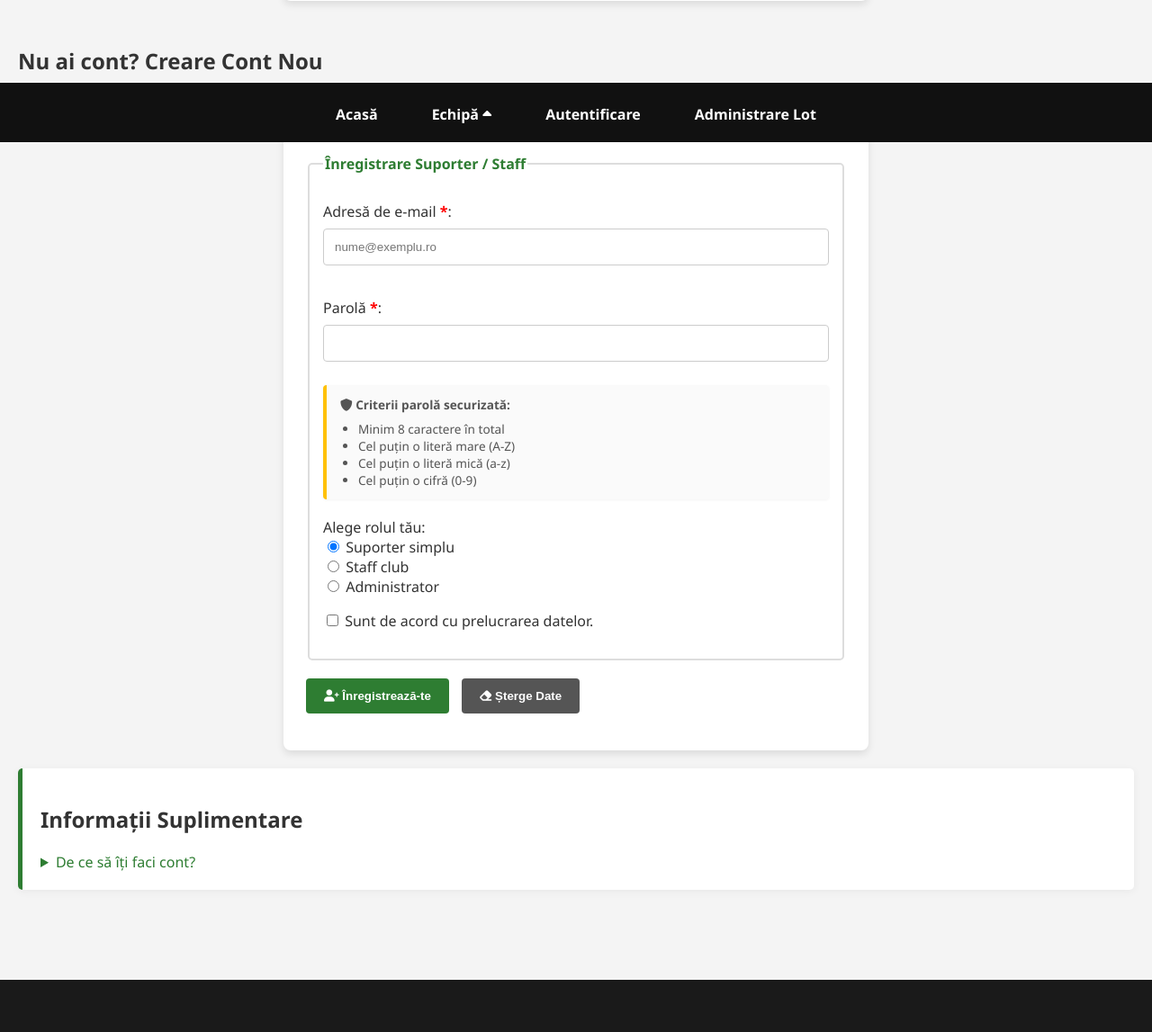
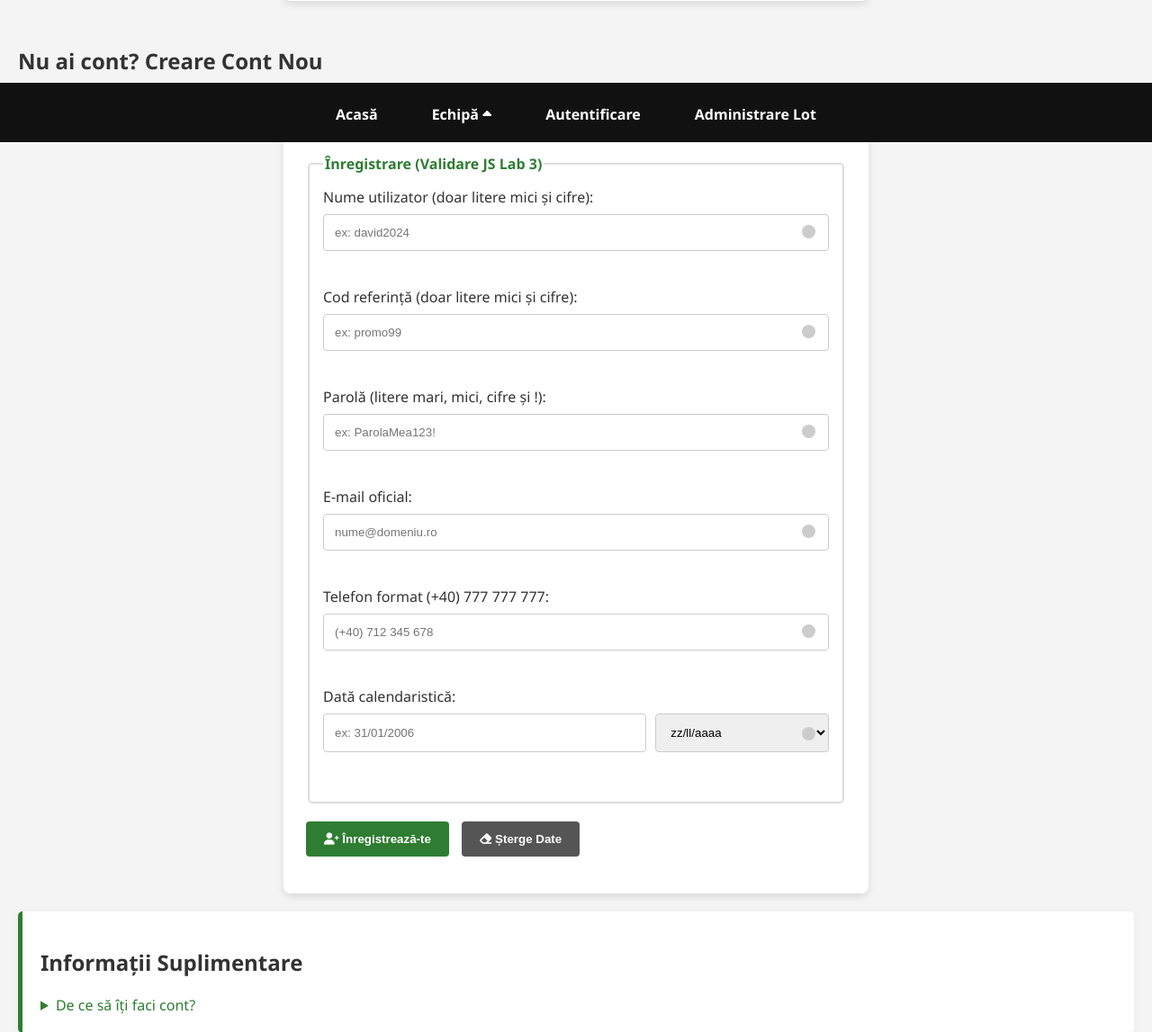
Before and after one commit to davigzdon/proiect_fotbal2, a PHP site: page /autentificare.html in a window 1280 px wide. Shown: the part 642-1789 px from the top of the page at 90% size. Run offline with PHP 8.4, Linux system fonts and the light colour scheme.

Commit message:
trecerea la js, modifcari in still, autentificare, administare si index,

```diff
--- a/autentificare.html
+++ b/autentificare.html
@@ -59,42 +59,51 @@
             <p><small>Câmpurile marcate cu <span style="color: red; font-weight: bold;">*</span> sunt obligatorii.</small></p>
 
             <form action="#" method="post">
-                <fieldset>
-                    <legend>Înregistrare Suporter / Staff</legend>
+                <fieldset id="form-inregistrare">
+    <legend>Înregistrare (Validare JS Lab 3)</legend>
 
-                    <p>
-                        <label>Adresă de e-mail <span style="color: red; font-weight: bold;">*</span>:</label>
-                        <input type="email" name="reg_email" required placeholder="nume@exemplu.ro">
-                    </p>
+    <div class="input-container">
+        <label>Nume utilizator (doar litere mici și cifre):</label>
+        <input type="text" id="username" placeholder="ex: david2024">
+        <span class="bulina-validare" id="bulina-user"></span>
+    </div>
 
-                    <p>
-                        <label>Parolă <span style="color: red; font-weight: bold;">*</span>:</label>
-                        <input type="password" name="reg_pass" required
-                               pattern="(?=.*\d)(?=.*[a-z])(?=.*[A-Z]).{8,}"
-                               title="Parola trebuie să conțină minim 8 caractere, o literă mare, o literă mică și un număr.">
-                    </p>
+    <div class="input-container">
+        <label>Cod referință (doar litere mici și cifre):</label>
+        <input type="text" id="referinta" placeholder="ex: promo99">
+        <span class="bulina-validare" id="bulina-ref"></span>
+    </div>
 
-                    <div class="parola-criterii">
-                        <strong><i class="fas fa-shield-alt"></i> Criterii parolă securizată:</strong>
-                        <ul>
-                            <li>Minim 8 caractere în total</li>
-                            <li>Cel puțin o literă mare (A-Z)</li>
-                            <li>Cel puțin o literă mică (a-z)</li>
-                            <li>Cel puțin o cifră (0-9)</li>
-                        </ul>
-                    </div>
+    <div class="input-container">
+        <label>Parolă (litere mari, mici, cifre și !):</label>
+        <input type="password" id="parola-lab" placeholder="ex: ParolaMea123!">
+        <span class="bulina-validare" id="bulina-parola"></span>
+    </div>
 
-                    <p>
-                        <label>Alege rolul tău:</label><br>
-                        <input type="radio" name="rol" value="suporter" checked> Suporter simplu<br>
-                        <input type="radio" name="rol" value="staff"> Staff club<br>
-                        <input type="radio" name="rol" value="admin"> Administrator
-                    </p>
+    <div class="input-container">
+        <label>E-mail oficial:</label>
+        <input type="email" id="email-lab" placeholder="nume@domeniu.ro">
+        <span class="bulina-validare" id="bulina-email"></span>
+    </div>
 
-                    <p>
-                        <input type="checkbox" name="tc" required> Sunt de acord cu prelucrarea datelor.
-                    </p>
-                </fieldset>
+    <div class="input-container">
+        <label>Telefon format (+40) 777 777 777:</label>
+        <input type="text" id="telefon-lab" placeholder="(+40) 712 345 678">
+        <span class="bulina-validare" id="bulina-tel"></span>
+    </div>
+    <div class="input-container">
+        <label>Dată calendaristică:</label>
+        <div style="display: flex; gap: 10px;">
+            <input type="text" id="data-lab" placeholder="ex: 31/01/2006" style="flex: 2;">
+            <select id="format-data" style="flex: 1;">
+                <option value="zz/ll/aaaa">zz/ll/aaaa</option>
+                <option value="ll/zz/aaaa">ll/zz/aaaa</option>
+                <option value="zz/ll/aa">zz/ll/aa</option>
+            </select>
+        </div>
+        <span class="bulina-validare" id="bulina-data" style="top: 45px;"></span>
+    </div>
+</fieldset>
 
                 <p>
                     <button type="submit"><i class="fas fa-user-plus"></i> Înregistrează-te</button>
@@ -142,5 +151,6 @@
             <p>Proiect realizat de David Dumitreasa.</p>
         </div>
     </footer>
+<script src = "script.js"></script>
 </body>
 </html>
--- a/stil.css
+++ b/stil.css
@@ -490,3 +490,36 @@ footer {
     .large-view { height: 250px; }
     .thumb { width: 80px; height: 60px; }
 }
+
+/* ==========================================================
+   LABORATOR 3 - BULINE VALIDARE JS
+   ========================================================== */
+.input-container {
+    position: relative;
+    display: block;
+    margin-bottom: 20px;
+}
+
+/* Bulina de stare */
+.bulina-validare {
+    display: inline-block;
+    width: 15px;
+    height: 15px;
+    border-radius: 50%;
+    background-color: #ccc; /* Gri implicit (necompletat) */
+    position: absolute;
+    right: 15px;
+    top: 42px; /* Ajustat pentru a fi centrat pe input */
+    transition: background-color 0.3s ease;
+}
+
+/* Clasele care vor fi adăugate din JavaScript */
+.bulina-validare.valid {
+    background-color: #4CAF50; /* Verde */
+    box-shadow: 0 0 5px #4CAF50;
+}
+
+.bulina-validare.invalid {
+    background-color: #f44336; /* Roșu */
+    box-shadow: 0 0 5px #f44336;
+}
```
Also changed, not shown: administrare.html (+53 -52 lines), index.html (+70 -5 lines), script.js (added, +215 -0 lines).
